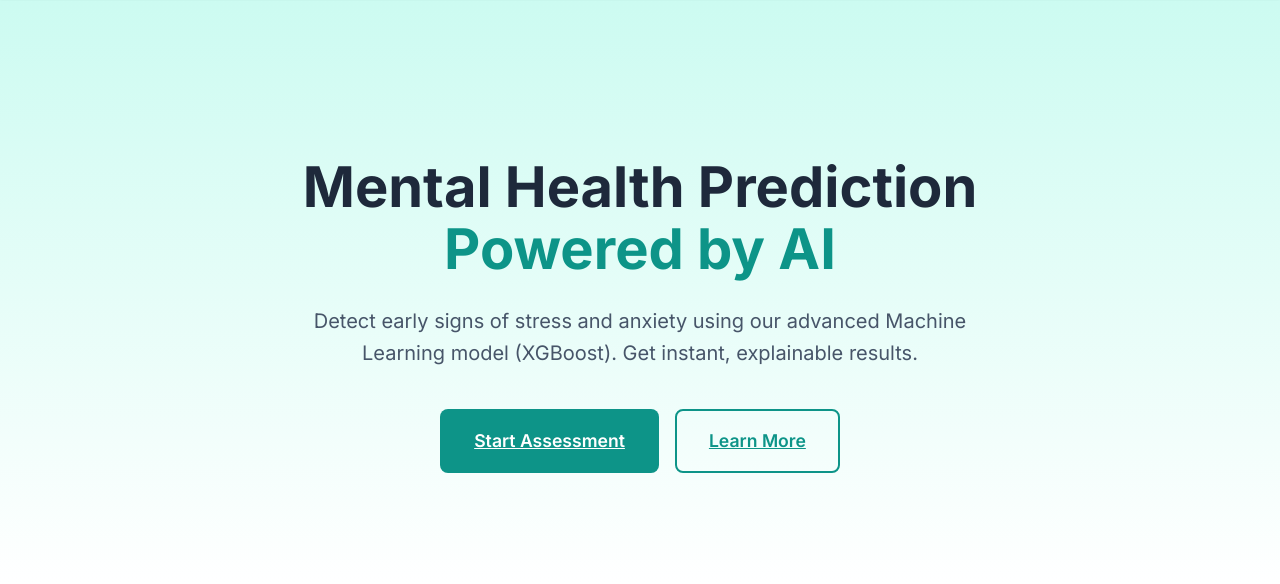
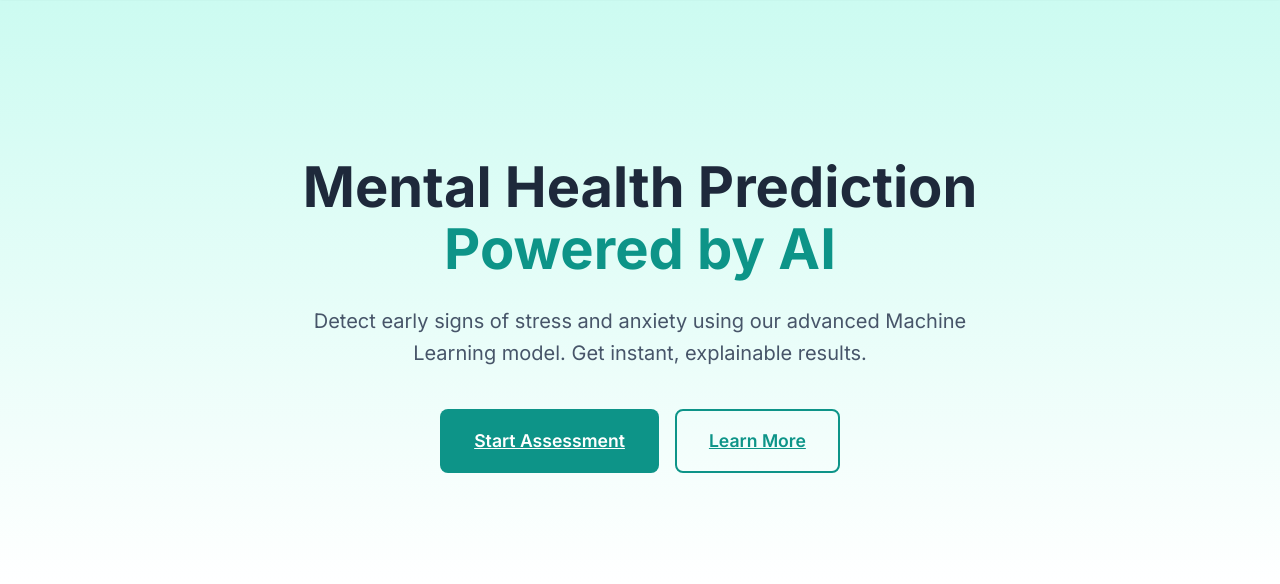
Before and after one commit to piyushb03/Mind-Sphere, a Flask app: page / in a window 1280 px wide. Shown: the part 71-655 px from the top of the page. Run offline with Flask 3, Linux system fonts and the light colour scheme.

Commit message:
Update index.html

```diff
--- a/templates/index.html
+++ b/templates/index.html
@@ -4,7 +4,7 @@
 <section class="hero">
     <div class="container">
         <h1>Mental Health Prediction <br><span style="color: var(--primary);">Powered by AI</span></h1>
-        <p>Detect early signs of stress and anxiety using our advanced Machine Learning model (XGBoost). Get instant, explainable results.</p>
+        <p>Detect early signs of stress and anxiety using our advanced Machine Learning model. Get instant, explainable results.</p>
         <div style="display: flex; gap: 1rem; justify-content: center;">
             {% if current_user.is_authenticated %}
                 <a href="{{ url_for('dashboard') }}" class="btn-primary" style="width: auto;">Go to Dashboard</a>
```
